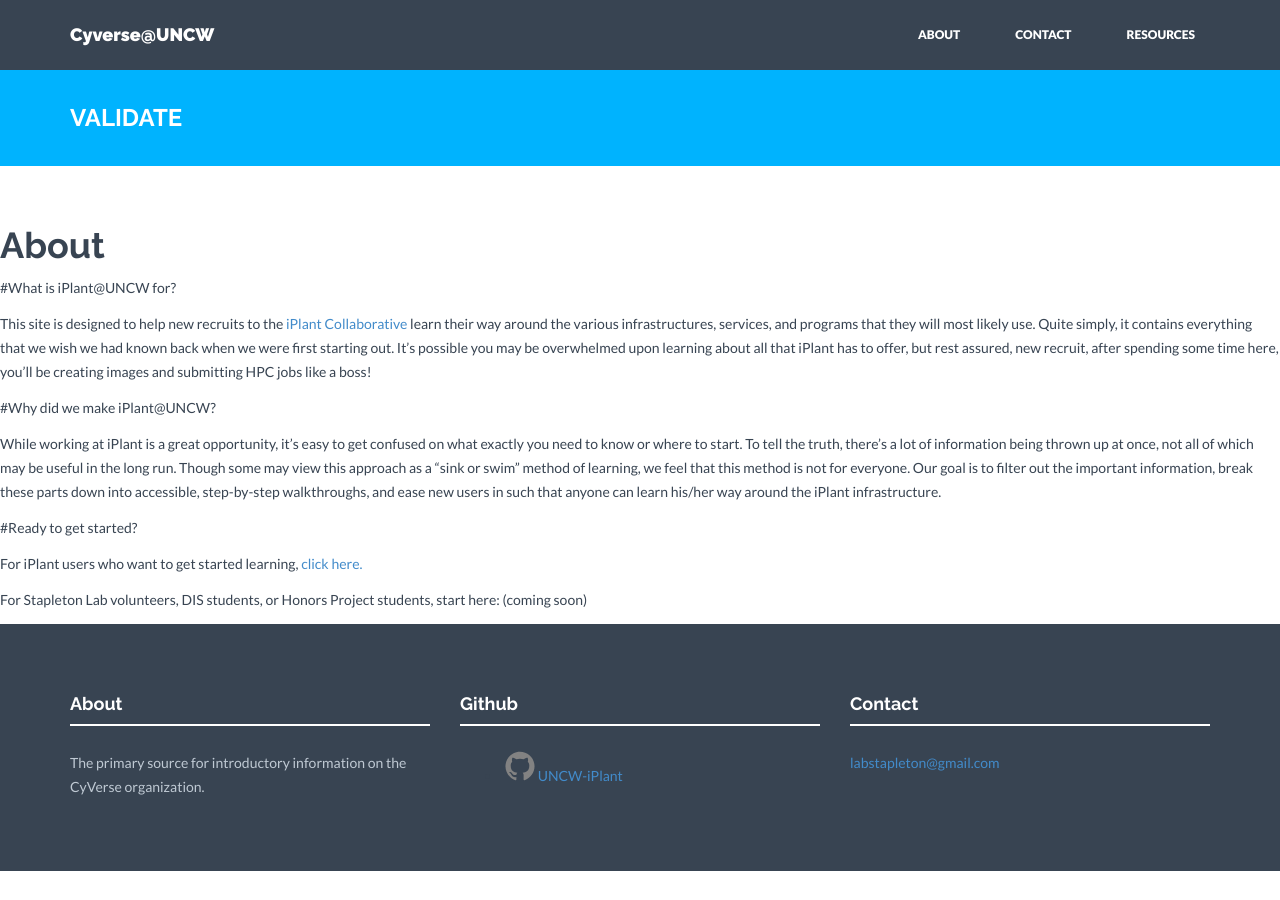
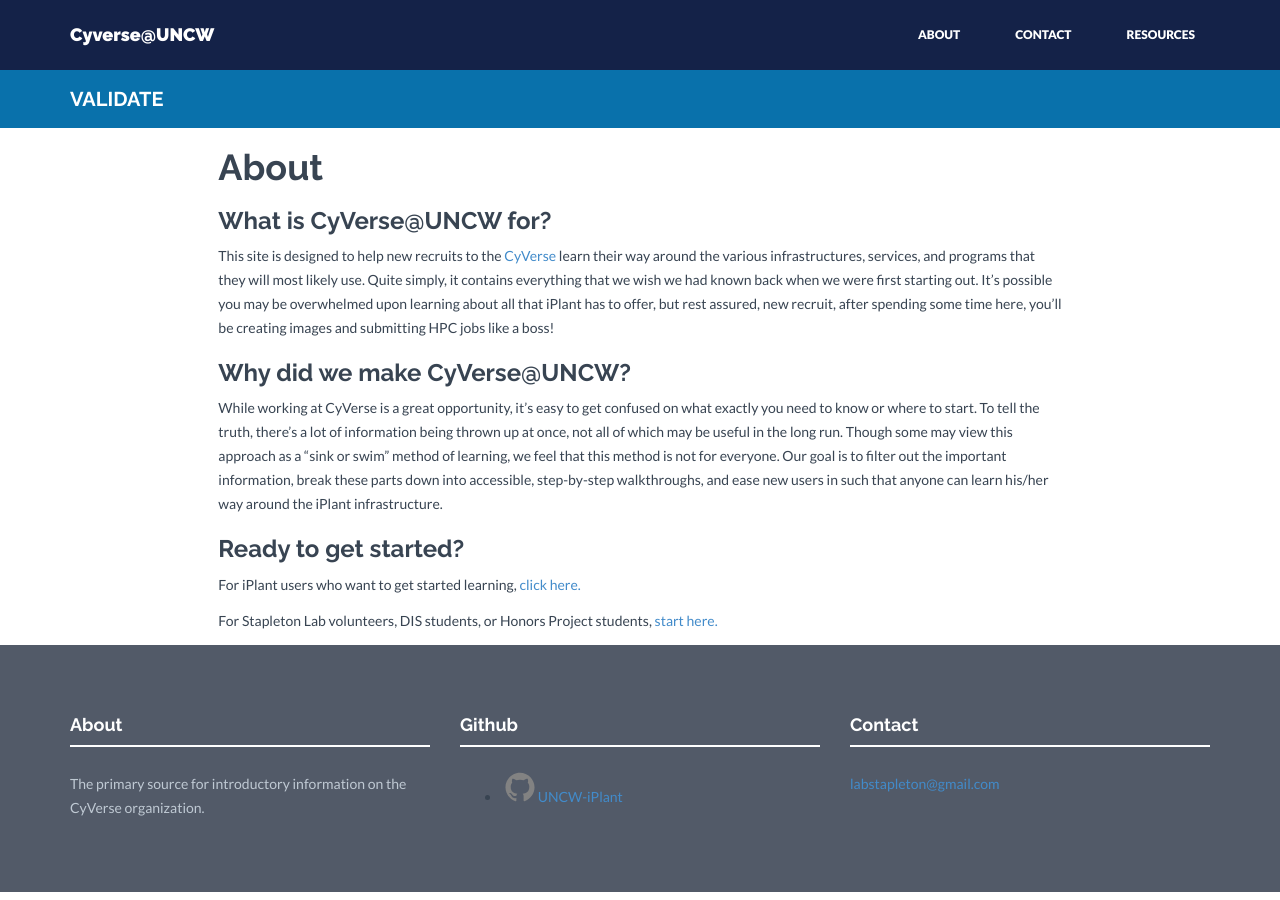
Before and after one commit to UNCW-iPlant/UNCW-iPlant.github.io, a Jekyll site: the page built from about.md, in a window 1280 px wide. Built offline with Jekyll 4.4.1, drawn with Linux system fonts in a browser that asks for light colours; nearby versions of some CDN libraries; library files that are not in the unit come from our copies.

Commit message:
Link Fix

```diff
--- a/_includes/header.html
+++ b/_includes/header.html
@@ -11,13 +11,14 @@
             <span class="icon-bar"></span>
             <span class="icon-bar"></span>
           </button>
-          <a class="navbar-brand" href="index.html">{{ site.title }}</a>
+          <a class="navbar-brand" href="{{ "/index.html" | prepend: site.baseurl }}">{{ site.title }}</a>
         </div>
         <div class="navbar-collapse collapse navbar-right">
           <ul class="nav navbar-nav">
-            <li><a href="about.html">ABOUT</a></li>
-            <li><a href="contact.html">CONTACT</a></li>
-            <li><a href="resources.html">RESOURCES</a></li>
+            <li><a href="{{ "/about" | prepend: site.baseurl }}">ABOUT</a></li>
+            <li><a href="{{ "/contact" | prepend: site.baseurl }}">CONTACT</a></li>
+            <li><a href="{{ "/resources" | prepend: site.baseurl }}">RESOURCES</a></li>
+
           </ul>
         </div><!--/.nav-collapse -->
       </div>
--- a/_layouts/page.html
+++ b/_layouts/page.html
@@ -3,12 +3,16 @@
 ---
 <article class="post">
 
-  <header class="post-header">
-    <h1 class="post-title">{{ page.title }}</h1>
-  </header>
 
-  <div class="post-content">
-    {{ content }}
-  </div>
+	<div class="row">
+		<div class="col-lg-8 col-lg-offset-2">
+			<header class="post-header">
+				<h1 class="post-title">{{ page.title }}</h1>
+			</header>
+			<div class="post-content">
+				{{ content }}
+			</div>
+		</div>
+	</div>
 
 </article>
--- a/about.md
+++ b/about.md
@@ -3,22 +3,21 @@
 title: About
 permalink: /about/
 ---
-#What is iPlant@UNCW for?
+### What is CyVerse@UNCW for?
 
-This site is designed to help new recruits to the [iPlant Collaborative](http://www.iplantcollaborative.org/) learn their way around the various infrastructures,
+This site is designed to help new recruits to the [CyVerse](http://www.cyverse.org/) learn their way around the various infrastructures,
 services, and programs that they will most likely use. Quite simply, it contains everything that we wish we had known back when we were first starting out.
 It's possible you may be overwhelmed upon learning about all that iPlant has to offer, but rest assured, new recruit, after spending some time here, you'll be creating images and
 submitting HPC jobs like a boss!
 
-#Why did we make iPlant@UNCW?
+### Why did we make CyVerse@UNCW?
 
-While working at iPlant is a great opportunity, it's easy to get confused on what exactly you need to know or where to start. To tell the truth, there's a lot of information being thrown up at once, not all of which may
+While working at CyVerse is a great opportunity, it's easy to get confused on what exactly you need to know or where to start. To tell the truth, there's a lot of information being thrown up at once, not all of which may
 be useful in the long run. Though some may view this approach as a "sink or swim" method of learning, we feel that this method is not for everyone. Our goal is to filter out the important
 information, break these parts down into accessible, step-by-step walkthroughs, and ease new users in such that anyone can learn his/her way around the iPlant infrastructure.
 
-#Ready to get started?
+### Ready to get started?
 
-For iPlant users who want to get started learning, [click here.](http://uncw-iplant.github.io/iplant/intro/2015/03/21/intro-to-iPlant.html)
+For iPlant users who want to get started learning, [click here.](https://github.com/UNCW-iPlant/Quickstart-guide/blob/master/docs/Intro%20to%20CyVerse.md)
 
-For Stapleton Lab volunteers, DIS students, or Honors Project students, start here:
-(coming soon)
+For Stapleton Lab volunteers, DIS students, or Honors Project students, [start here.](https://github.com/UNCW-iPlant/Quickstart-guide)
--- a/assets/css/style.css
+++ b/assets/css/style.css
@@ -104,6 +104,7 @@
 	color: white;
 }
 
+
 .navbar-default .navbar-nav > li > a {
 	color: white;
 	font-weight: 700;
@@ -120,12 +121,12 @@
 }
 
 .navbar-default {
-	background-color: #384452;
+	background-color: #142248;
 	border-color: transparent;
 }
 
 .dropdown-menu {
-	background: #384452;
+	background: #142248;
 }
 
 .dropdown-menu > li > a {
@@ -193,7 +194,7 @@
 }
 
 .mt {
-	margin-top: 60px;
+	margin-top: 10px;
 }
 
 .hline {
@@ -340,7 +341,7 @@
 #footerwrap {
 	padding-top: 60px;
 	padding-bottom: 60px;
-	background: #384452;
+	background: #525A68;
 }
 
 #footerwrap p {
@@ -367,16 +368,17 @@
 /* General Tweaks */
 
 #blue {
-	background: #00b3fe;
+	background:  #0971AB;
 	margin-top: 60px;
-	margin-bottom: 60px;
-	padding-top: 25px;
-	padding-bottom: 25px;
+	margin-bottom: 0px;
+	padding-top: 8px;
+	padding-bottom: 8px;
 }
 
 #blue h3 {
 	color: white;
 	margin-left: 15px;
+	font-size: 20px;
 }
 
 .ctitle {
```
Also changed, not shown: contact.md (+4 -4 lines), resources.md (+5 -5 lines).
